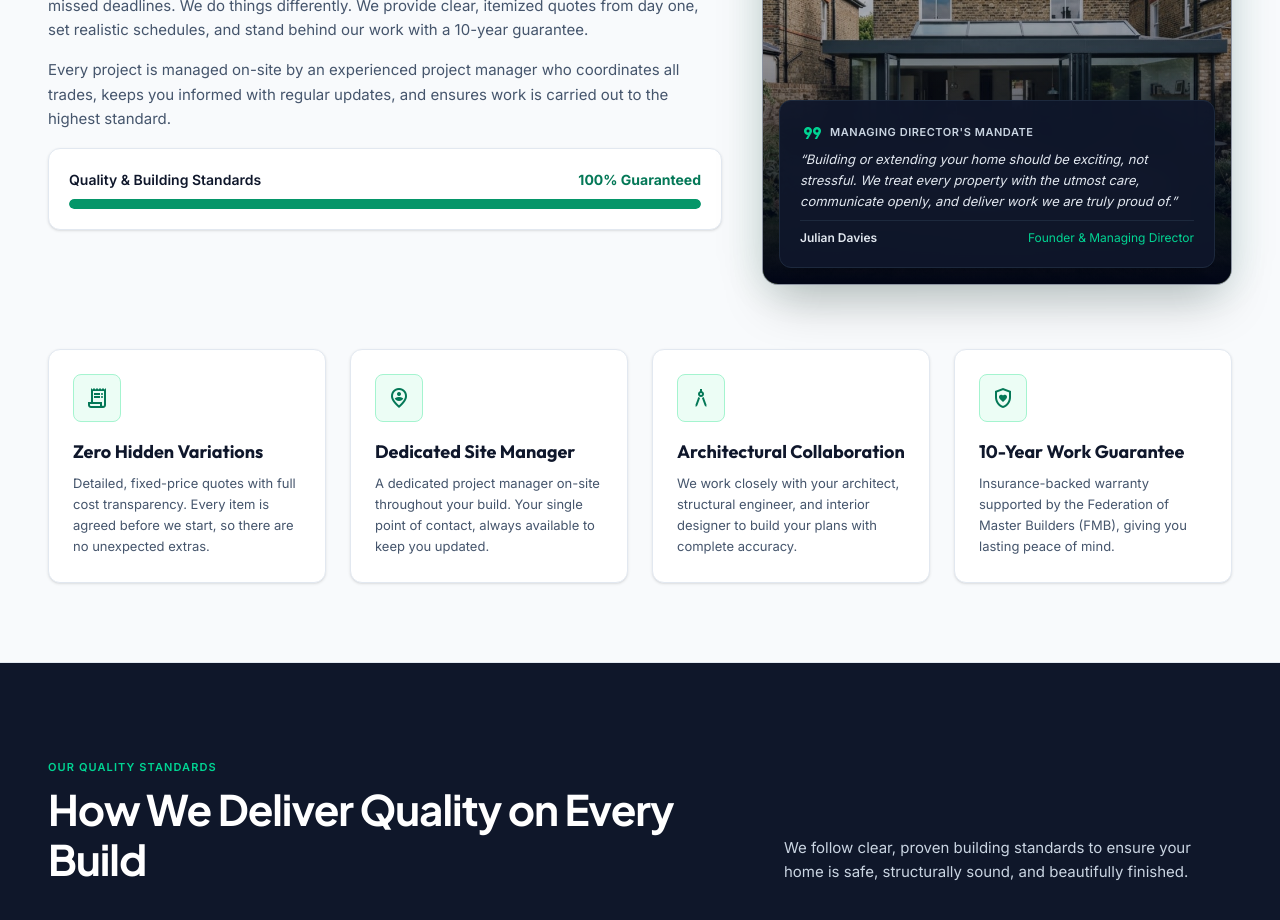
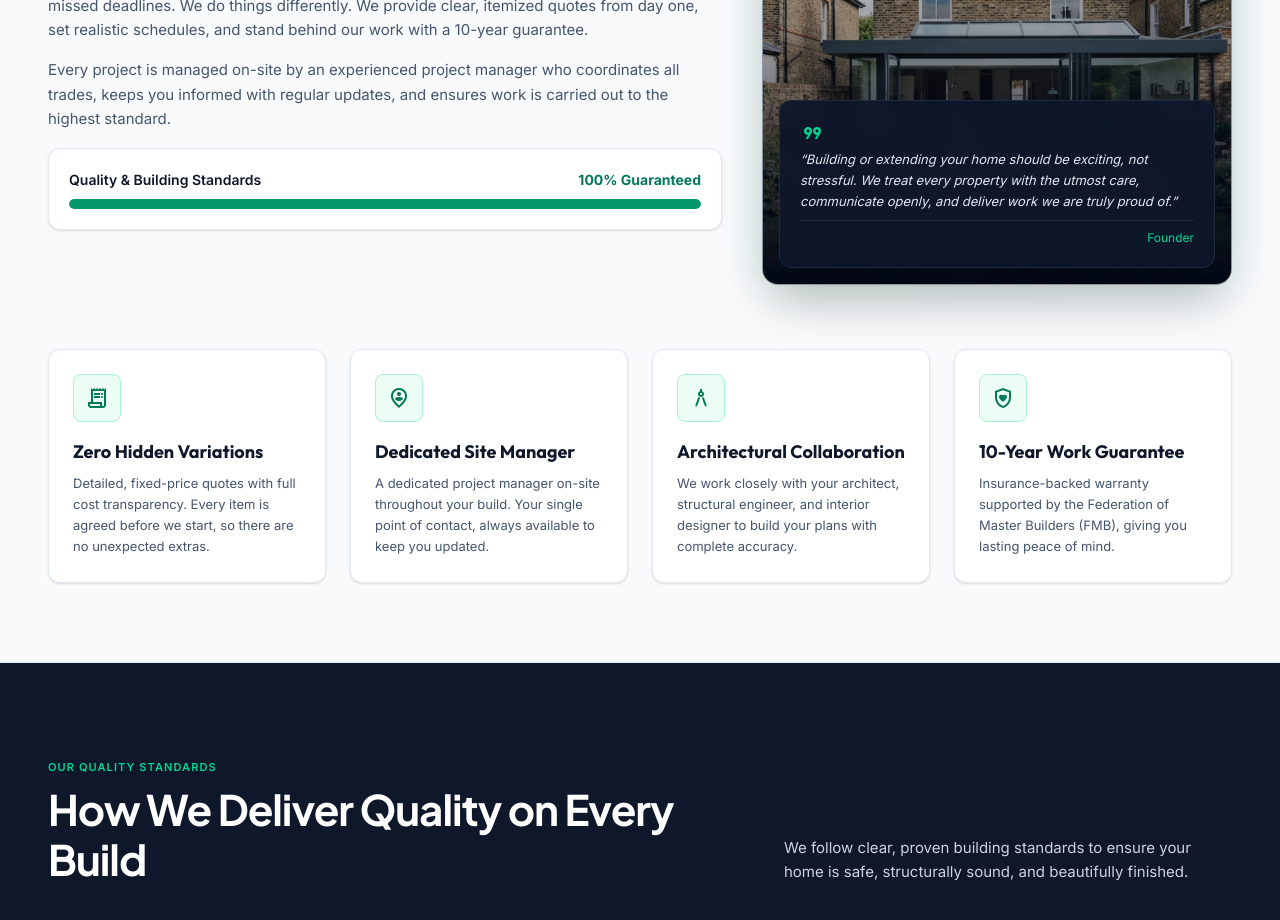
Before and after one commit to adnan931-maker/jstm-construction, a Next.js app: page /about-us in a window 1280 px wide. Shown: the part 1320-2240 px from the top of the page. Built offline with nearby package versions, Linux system fonts and the light colour scheme.

Commit message:
about us page

```diff
--- a/src/app/about-us/page.tsx
+++ b/src/app/about-us/page.tsx
@@ -317,16 +317,14 @@ export default function AboutUsPage() {
                       <div className="absolute bottom-3 sm:bottom-4 left-3 sm:left-4 right-3 sm:right-4 bg-slate-900/95 group-hover:bg-slate-900/98 border border-slate-800 group-hover:border-emerald-500/40 backdrop-blur-md p-3.5 sm:p-5 rounded-xl text-white shadow-xl transition-all duration-300">
                         <div className="flex items-center gap-1.5 text-emerald-400 mb-1">
                           <span className="material-symbols-outlined text-[18px] sm:text-[20px]">format_quote</span>
-                          <span className="text-[10px] sm:text-[11px] uppercase tracking-wider text-slate-300 font-semibold">
-                            Managing Director&apos;s Mandate
-                          </span>
+
                         </div>
                         <p className="text-[12px] sm:text-[13px] text-slate-200 italic mb-2 leading-relaxed">
                           &ldquo;Building or extending your home should be exciting, not stressful. We treat every property with the utmost care, communicate openly, and deliver work we are truly proud of.&rdquo;
                         </p>
                         <div className="flex items-center justify-between text-[11px] sm:text-[12px] pt-2 border-t border-slate-800 text-slate-400">
-                          <span className="font-semibold text-slate-200">Julian Davies</span>
-                          <span className="text-emerald-400">Founder &amp; Managing Director</span>
+                          <span className="font-semibold text-slate-200"></span>
+                          <span className="text-emerald-400">Founder</span>
                         </div>
                       </div>
                     </div>
```
